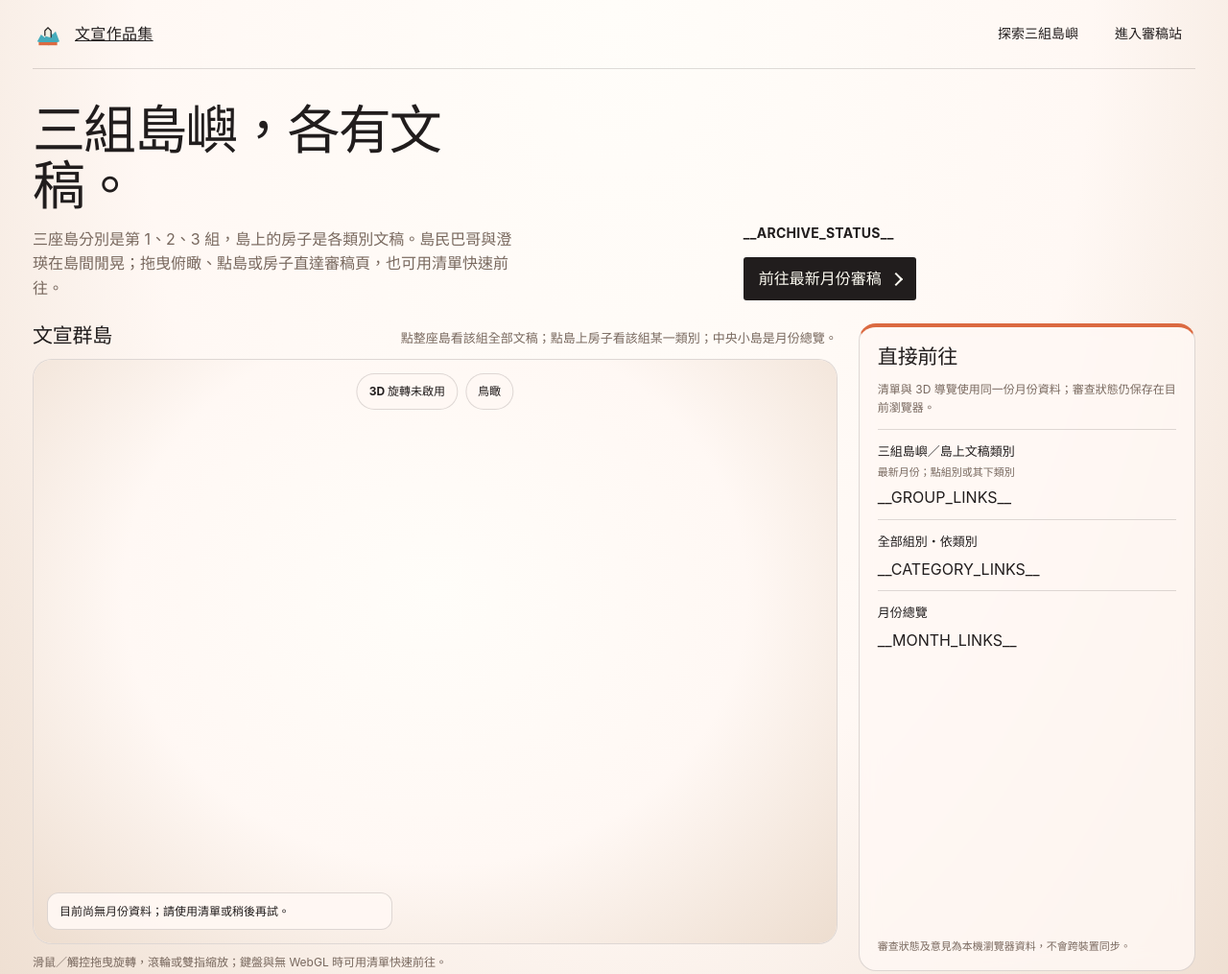
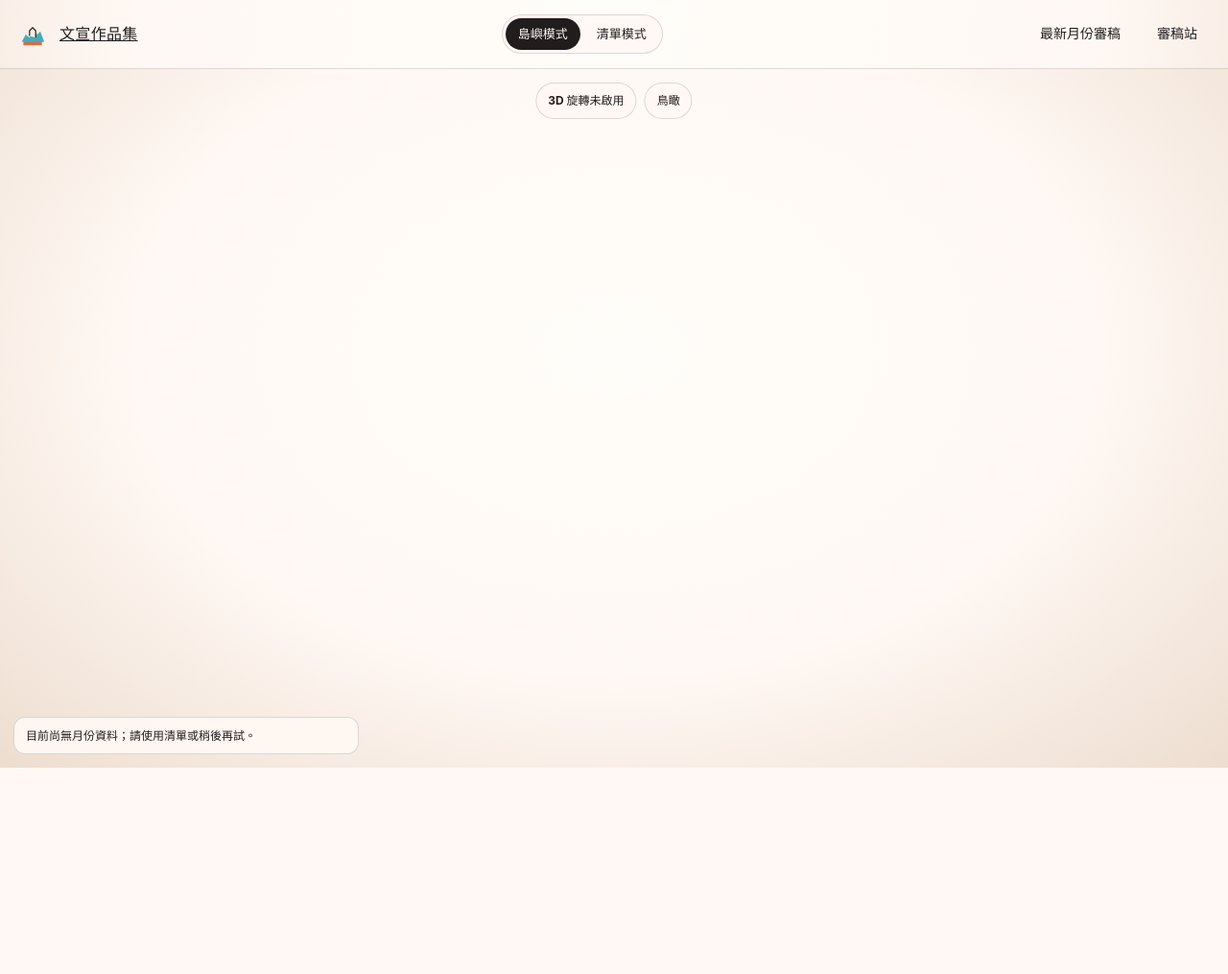
Before and after one commit to prorockex/monthly-publicity-manuscripts-2026, a website: page home_template.html in a window 1280 px wide. Shown: the top 1015 px of the page at 96% size. After the commit the page ends 800 px from the top, so only its background shows below. Drawn offline with Linux system fonts and the light colour scheme.

Commit message:
feat: 全頁島嶼模式＋清單模式切換，移除首頁介紹文

```diff
--- a/home_template.html
+++ b/home_template.html
@@ -12,25 +12,29 @@
 @media(max-width:720px){.island-label{display:none!important}.shell{padding:0 15px}.topbar{height:62px}.brand{font-size:14px}.brand-mark{width:29px;height:29px}.top-links a{font-size:12px;padding:7px 8px}.intro{display:block;padding:25px 0 19px}.intro h1{font-size:clamp(34px,9vw,48px);max-width:12ch}.intro-copy{font-size:14px;max-width:48ch}.intro-side{margin-top:15px;flex-direction:row;align-items:center;justify-content:space-between}.archive-counts{font-size:12px}.primary-link{min-height:40px;padding:8px 12px;font-size:13px}.explore{display:flex;flex-direction:column;gap:14px}.scene-heading{align-items:flex-start;flex-direction:column;gap:4px}.scene-heading h2{font-size:19px}.island-stage{height:430px;min-height:360px}.directory{padding:16px 17px 14px}.route-section{padding:10px 0 7px}.footer{align-items:flex-start;flex-direction:column;gap:5px}}
 @media(max-width:420px){.top-links{gap:1px}.top-links a{font-size:11px;padding:6px 7px}.intro-side{align-items:flex-start;flex-direction:column;gap:10px}.island-stage{height:390px}.scene-controls{right:9px;bottom:9px}.scene-controls button{min-height:35px;padding:6px 9px;font-size:11px}.scene-fallback{left:9px;right:9px;bottom:53px}}
 @media(prefers-reduced-motion:reduce){html{scroll-behavior:auto}*,*::before,*::after{transition:none!important;animation:none!important}}
+
+.mode-switch{display:flex;gap:4px;padding:3px;background:#fff8f4;border:1px solid var(--line);border-radius:999px}.mode-switch button{border:0;background:transparent;padding:6px 13px;border-radius:999px;font-size:13px;font-weight:750;cursor:pointer}.mode-switch button[aria-pressed=true]{background:#211d1d;color:#fff8f4}
+body.mode-island .shell{max-width:none;padding:0}body.mode-island .topbar{padding:0 18px;position:relative;z-index:5}body.mode-island .explore{display:block;padding:0}body.mode-island .scene-heading,body.mode-island .scene-note,body.mode-island .directory,body.mode-island .footer{display:none}body.mode-island .island-stage{height:calc(100vh - 72px);height:calc(100dvh - 72px);min-height:360px;border:0;border-radius:0}
+body.mode-list .island-stage{height:clamp(260px,32vw,420px)}
+@media(max-width:720px){body.mode-island .island-stage{height:calc(100dvh - 62px)}.mode-switch button{padding:5px 9px;font-size:12px}.top-links a:first-child{display:none}}
 </style>
 </head>
-<body>
+<body class="mode-island">
+<script>try{if(localStorage.getItem("homeViewMode")==="list")document.body.className="mode-list"}catch(e){}</script>
 <div class="shell">
 <header class="topbar">
   <a class="brand" href="index.html" aria-label="文宣作品集首頁">
     <svg class="brand-mark" viewBox="0 0 40 40" aria-hidden="true"><path d="M6 29 11 20l5 4 5-10 5 6 4-4 5 13-14 5z" fill="#45abbb"/><path d="M8 30h24v4H8z" fill="#db6a41"/><path d="M16 22v-7l4-4 4 4v9" fill="#f2efe2" stroke="#211d1d" stroke-width="1.5"/></svg>
     <span>文宣作品集</span>
   </a>
-  <nav class="top-links" aria-label="主要導覽"><a href="#island-map">探索三組島嶼</a><a href="month.html">進入審稿站</a></nav>
+  <div class="mode-switch" role="group" aria-label="檢視模式"><button type="button" data-mode="island" aria-pressed="true">島嶼模式</button><button type="button" data-mode="list" aria-pressed="false">清單模式</button></div>
+  <nav class="top-links" aria-label="主要導覽"><a href="__LATEST_MONTH__">最新月份審稿</a><a href="month.html">審稿站</a></nav>
 </header>
 <main>
-<section class="intro" aria-labelledby="page-title">
-  <div><h1 id="page-title">三組島嶼，各有文稿。</h1><p class="intro-copy">三座島分別是第 1、2、3 組，島上的房子是各類別文稿。島民巴哥與澄瑛在島間閒晃；拖曳俯瞰、點島或房子直達審稿頁，也可用清單快速前往。</p></div>
-  <div class="intro-side"><p class="archive-counts">__ARCHIVE_STATUS__</p><a class="primary-link" href="__LATEST_MONTH__">前往最新月份審稿</a></div>
-</section>
+<h1 id="page-title" class="visually-hidden">文宣群島</h1>
 <section class="explore" id="island-map" aria-labelledby="island-title">
   <div class="scene-column">
-    <div class="scene-heading"><h2 id="island-title">文宣群島</h2><p>點整座島看該組全部文稿；點島上房子看該組某一類別；中央小島是月份總覽。</p></div>
+    <div class="scene-heading"><h2 id="island-title">文宣群島</h2><p class="archive-counts">__ARCHIVE_STATUS__</p></div>
     <div class="island-stage" id="islandStage" aria-label="可旋轉的文宣群島 3D 導覽">
       <div class="stage-glow" aria-hidden="true"></div>
       <div id="three-root" aria-hidden="true"></div>
@@ -53,6 +57,7 @@
 <footer class="footer"><span>工會文宣作品集｜公開資料僅供瀏覽與審稿使用。</span><a href="month.html">開啟月份審稿／篩選頁</a></footer>
 </div>
 <noscript><p class="visually-hidden">JavaScript 已停用；右側清單仍可直接連到各月份、類別與組別的審稿頁。</p></noscript>
+<script>(function(){var b=document.querySelectorAll(".mode-switch button");function set(m){document.body.classList.remove("mode-island","mode-list");document.body.classList.add("mode-"+m);b.forEach(function(x){x.setAttribute("aria-pressed",x.dataset.mode===m)});try{localStorage.setItem("homeViewMode",m)}catch(e){}}b.forEach(function(x){x.addEventListener("click",function(){set(x.dataset.mode)})});set(document.body.classList.contains("mode-list")?"list":"island")})();</script>
 <script id="home-data" type="application/json">__HOME_DATA__</script>
 <script src="assets/island-home.bundle.js" defer></script>
 </body>
```
Also changed, not shown: index.html (+12 -7 lines).
